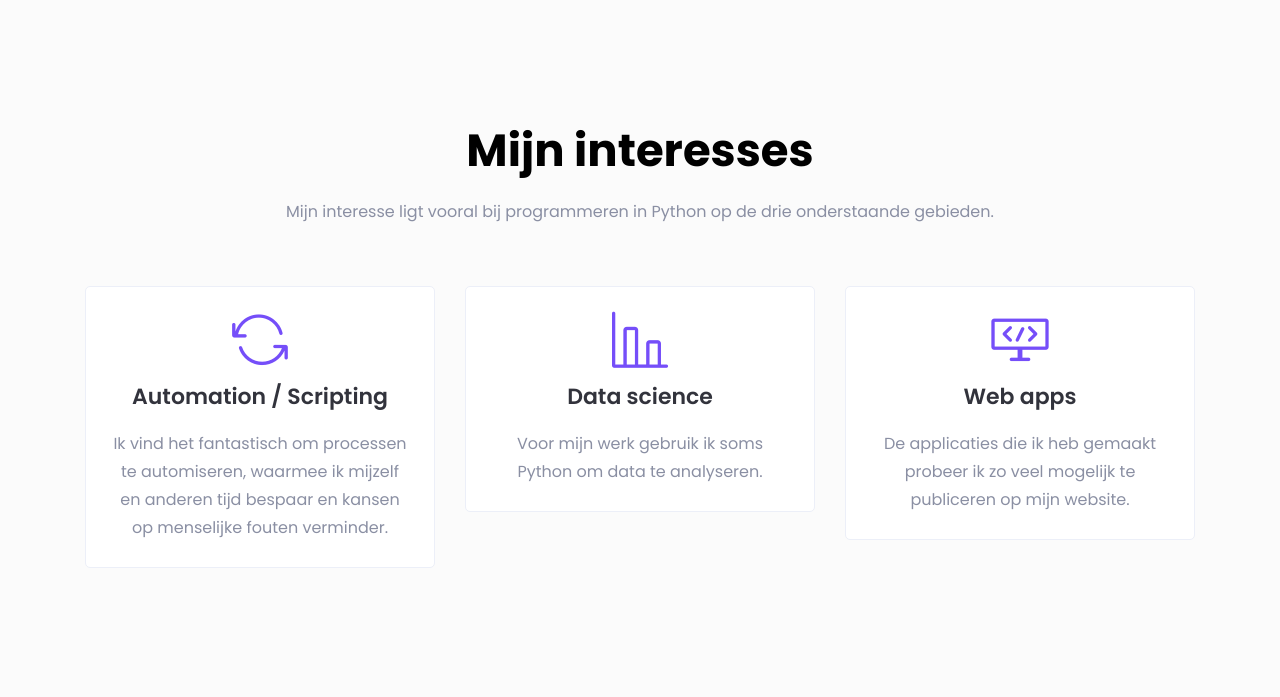
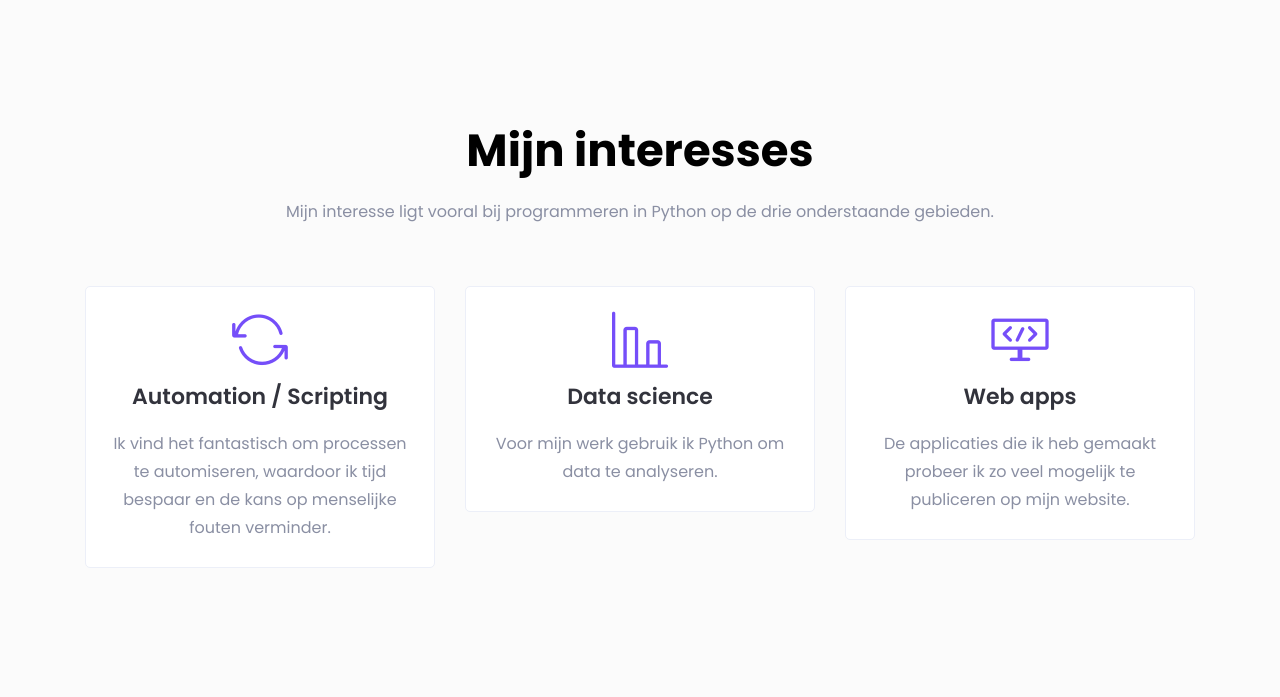
Before and after one commit to Jamesmaster3/portfolio, a Flask app: page / in a window 1280 px wide. Shown: the part 1461-2158 px from the top of the page. Run offline with Flask 2, Linux system fonts and the light colour scheme; some libraries are stand-ins or nearby versions; some web fonts are replaced.

```diff
--- a/server.py
+++ b/server.py
@@ -4,6 +4,7 @@ import csv
 
 # flask --app server.py --debug run
 
+# to do 1) fix logo banner 2) fix logo footer 3) fix spelling
 
 def create_app():
     app = Flask(__name__)
--- a/templates/index.html
+++ b/templates/index.html
@@ -268,7 +268,7 @@
                         </div>
                         <div class="service-content">
                             <h4 class="service-title"><a href="#">Automation / Scripting</a></h4>
-                            <p>Ik vind het fantastisch om processen te automiseren, waarmee ik mijzelf en anderen tijd bespaar en kansen op menselijke fouten verminder.</p>
+                            <p>Ik vind het fantastisch om processen te automiseren, waardoor ik tijd bespaar en de kans op menselijke fouten verminder.</p>
                         </div>
                     </div> <!-- single service -->
                 </div>
@@ -279,7 +279,7 @@
                         </div>
                         <div class="service-content">
                             <h4 class="service-title"><a href="#contact">Data science</a></h4>
-                            <p>Voor mijn werk gebruik ik soms Python om data te analyseren.</p>
+                            <p>Voor mijn werk gebruik ik Python om data te analyseren.</p>
                         </div>
                     </div> <!-- single service -->
                 </div>
```
